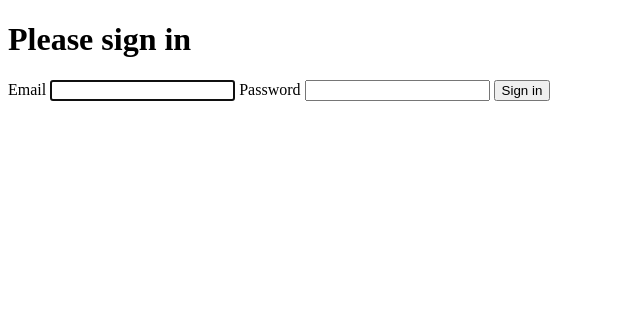
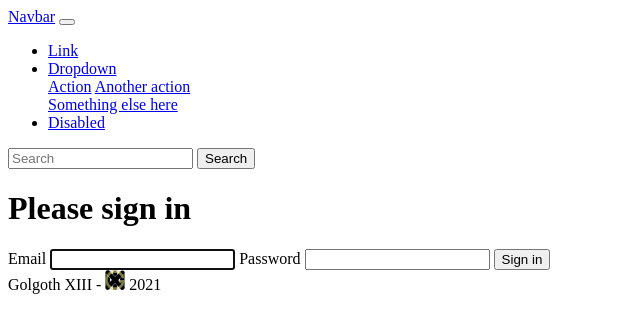
Before and after one commit to golgothXIII/ecf-bank, a Symfony app: template templates/security/login.html.twig in a window 1280 px wide. Shown: the top 333 px of the page, without its empty margins (0-640 px from the left). Run offline with Twig, Linux system fonts and the light colour scheme; the template is opened without the code that fills it, so the values that code supplies are empty; some libraries are stand-ins or nearby versions.

Commit message:
Begning template and navbar

```diff
--- a/src/Entity/User.php
+++ b/src/Entity/User.php
@@ -45,11 +45,13 @@ class User implements UserInterface
     private $firstname;
 
     /**
+     * @ORM\JoinColumn(nullable=true)
      * @ORM\OneToOne(targetEntity=Customer::class, inversedBy="user", cascade={"persist", "remove"})
      */
     private $customer;
 
     /**
+     * @ORM\JoinColumn(nullable=true)
      * @ORM\OneToOne(targetEntity=Banker::class, inversedBy="user", cascade={"persist", "remove"})
      */
     private $banker;
--- a/src/Security/AppLoginAutheticatorAuthenticator.php
+++ b/src/Security/AppLoginAutheticatorAuthenticator.php
@@ -97,6 +97,7 @@ class AppLoginAutheticatorAuthenticator extends AbstractFormLoginAuthenticator i
         }
 
         // For example : return new RedirectResponse($this->urlGenerator->generate('some_route'));
+        return new RedirectResponse($this->urlGenerator->generate('home'));
         throw new \Exception('TODO: provide a valid redirect inside '.__FILE__);
     }
 
--- /dev/null
+++ b/templates/_default_navbar.html.twig
@@ -0,0 +1,32 @@
+<nav class="navbar navbar-expand-xl navbar-light bg-light">
+    <a class="navbar-brand" href="/">Navbar</a>
+    <button class="navbar-toggler" type="button" data-toggle="collapse" data-target="#navbarSupportedContent" aria-controls="navbarSupportedContent" aria-expanded="false" aria-label="Toggle navigation">
+        <span class="navbar-toggler-icon"></span>
+    </button>
+
+    <div class="collapse navbar-collapse" id="navbarSupportedContent">
+        <ul class="navbar-nav mr-auto">
+            <li class="nav-item">
+                <a class="nav-link" href="#">Link</a>
+            </li>
+            <li class="nav-item dropdown">
+                <a class="nav-link dropdown-toggle" href="#" id="navbarDropdown" role="button" data-toggle="dropdown" aria-haspopup="true" aria-expanded="false">
+                    Dropdown
+                </a>
+                <div class="dropdown-menu" aria-labelledby="navbarDropdown">
+                    <a class="dropdown-item" href="#">Action</a>
+                    <a class="dropdown-item" href="#">Another action</a>
+                    <div class="dropdown-divider"></div>
+                    <a class="dropdown-item" href="#">Something else here</a>
+                </div>
+            </li>
+            <li class="nav-item">
+                <a class="nav-link disabled" href="#">Disabled</a>
+            </li>
+        </ul>
+        <form class="form-inline my-2 my-lg-0">
+            <input class="form-control mr-sm-2" type="search" placeholder="Search" aria-label="Search">
+            <button class="btn btn-outline-success my-2 my-sm-0" type="submit">Search</button>
+        </form>
+    </div>
+</nav>
--- a/templates/base.html.twig
+++ b/templates/base.html.twig
@@ -1,8 +1,12 @@
-<!DOCTYPE html>
-<html>
+<!doctype html>
+<html lang="fr">
 <head>
     <meta charset="UTF-8">
+    <meta name="viewport"
+          content="width=device-width, user-scalable=no, initial-scale=1.0, maximum-scale=1.0, minimum-scale=1.0">
+    <meta http-equiv="X-UA-Compatible" content="ie=edge">
     <title>{% block title %}Welcome!{% endblock %}</title>
+
     {# Run `composer require symfony/webpack-encore-bundle`
            and uncomment the following Encore helpers to start using Symfony UX #}
     {% block stylesheets %}
@@ -12,8 +16,20 @@
     {% block javascripts %}
         {{ encore_entry_script_tags('app') }}
     {% endblock %}
+
 </head>
-    <body>
+<body class="container-fluid">
+    <header class="container">
+        {# Default navbar #}
+        {% if not is_granted('ROLE_USER') %}
+            {% include '_default_navbar.html.twig' %}
+        {% endif %}
+
+    </header>
+
+    <main class="container">
 {% block body %}{% endblock %}
+    </main>
+    <footer class="text-center">Golgoth XIII - <img src="{{ asset('build/images/mon_logo.svg') }}" height="20" width="20" /> 2021 </footer>
 </body>
 </html>
```
Also changed, not shown: src/Controller/DefaultController.php (added, +20 -0 lines), templates/default/index.html.twig (added, +20 -0 lines), assets/app.js (line endings or trailing spaces), assets/images/mon_logo.svg (added). Lines whose indentation alone changed are shown as unchanged.
